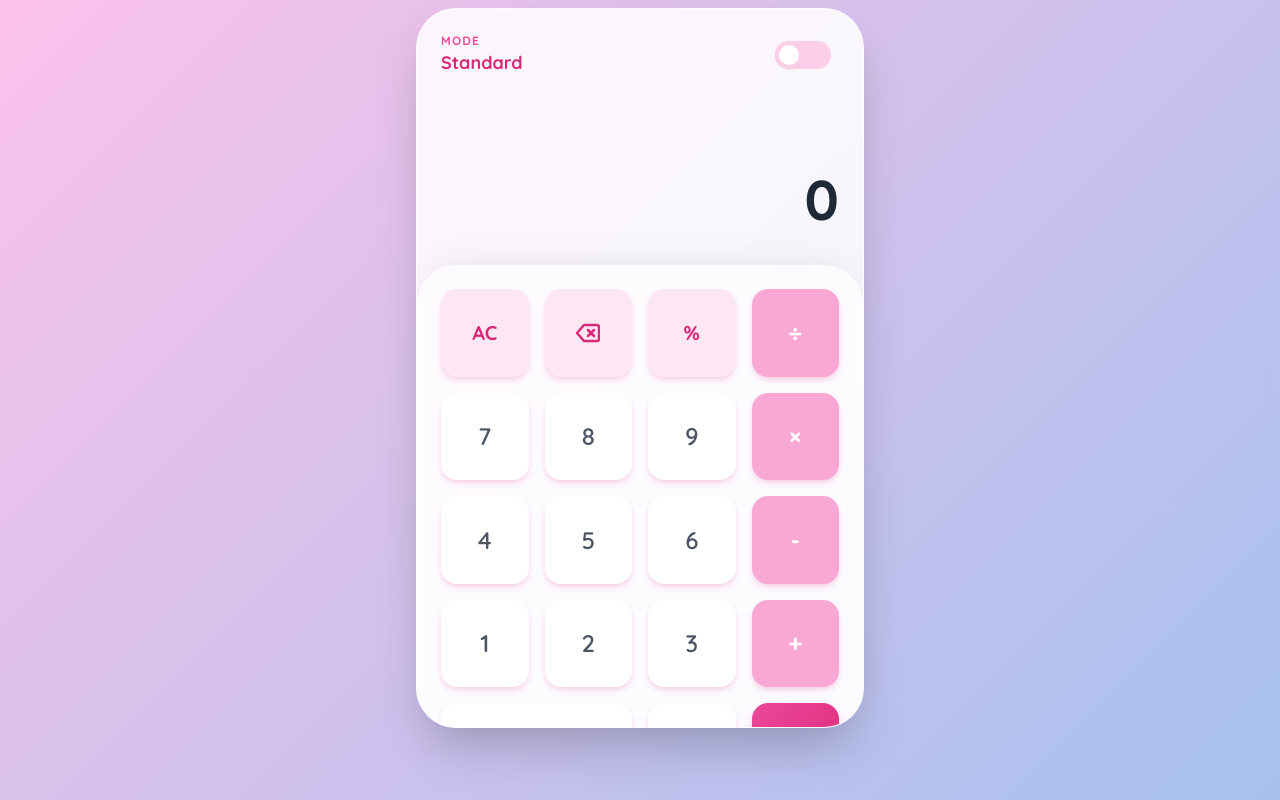
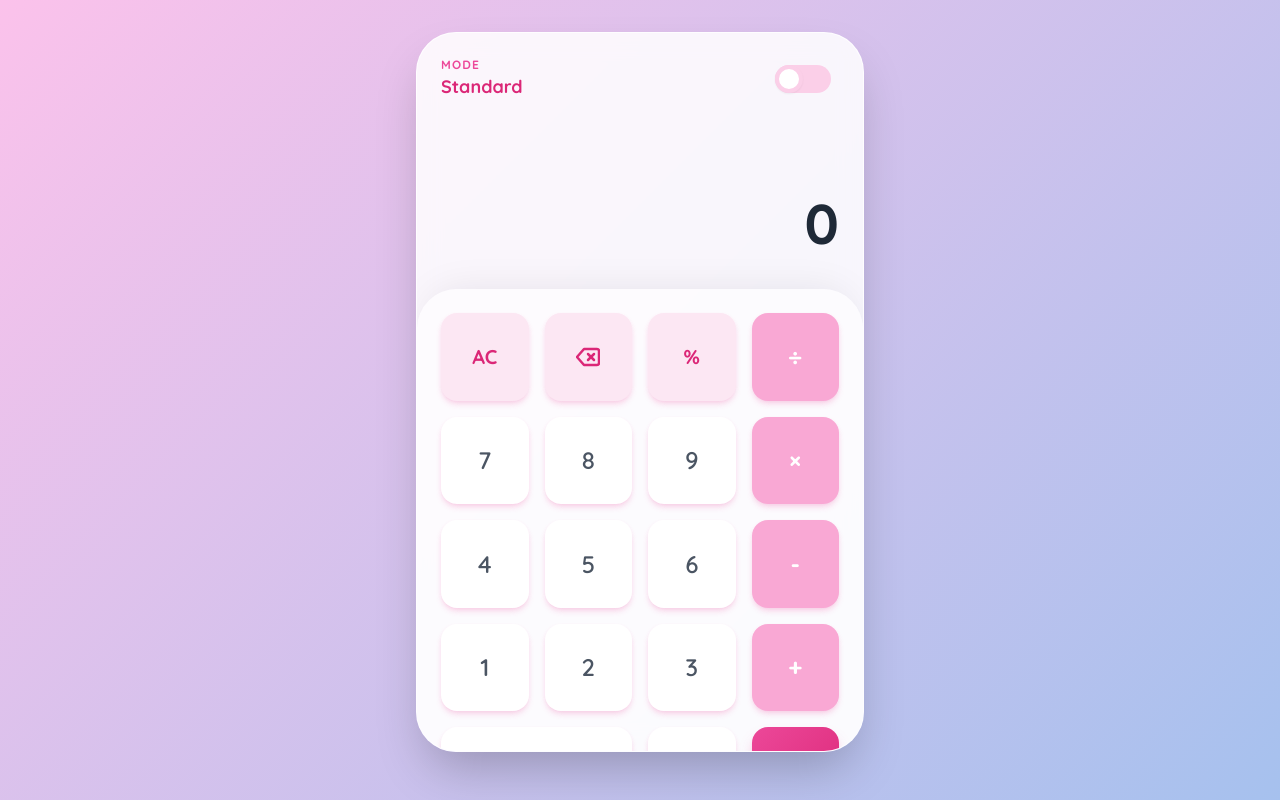
Before and after one commit to almondbyte/girlmath, a plain HTML site: page index.html in a window 1280 px wide. Drawn offline with nearby package versions, Linux system fonts and the light colour scheme.

Commit message:
Add files via upload

```diff
--- a/index.html
+++ b/index.html
@@ -19,6 +19,7 @@
         body {
             font-family: 'Quicksand', sans-serif;
             background: linear-gradient(135deg, #fbc2eb 0%, #a6c1ee 100%);
+            /* Set height to full viewport height for centering */
             height: 100vh;
             overflow: hidden;
             touch-action: manipulation;
@@ -30,6 +31,9 @@
             backdrop-filter: blur(12px);
             -webkit-backdrop-filter: blur(12px);
             border: 1px solid rgba(255, 255, 255, 0.8);
+            /* Add margin-bottom to ensure it doesn't look too low when vertically centered */
+            margin-bottom: auto;
+            margin-top: 1rem; /* Extra push down from the very top */
         }
 
         /* Button Styles */
@@ -81,11 +85,14 @@
 </head>
 <!--
     MODIFICATION:
-    Changed 'items-center' to 'items-start' to align the calculator to the top.
-    Reduced 'p-4' (padding: 1rem) to 'pt-2' (padding-top: 0.5rem) to bring it closer to the top edge
-    while keeping the horizontal padding from the default layout for responsiveness.
+    1. Changed 'items-start' back to 'items-center' to vertically center content in tall screens.
+    2. Changed 'pt-2 px-4' to 'p-4' (default padding for consistency).
+    3. Added a custom CSS block to .glass-panel:
+       - `margin-bottom: auto;` - This pushes the calculator towards the top when the screen is very tall.
+       - `margin-top: 1rem;` - This ensures it has a small gap from the very top.
+    This combination keeps it vertically balanced but weighted toward the top.
 -->
-<body class="flex items-start justify-center pt-2 px-4 select-none">
+<body class="flex items-center justify-center p-4 select-none">
 
     <!-- Main Calculator Container -->
     <div class="glass-panel w-full max-w-md rounded-[2.5rem] shadow-2xl overflow-hidden flex flex-col h-[90vh] max-h-[800px]">
```
